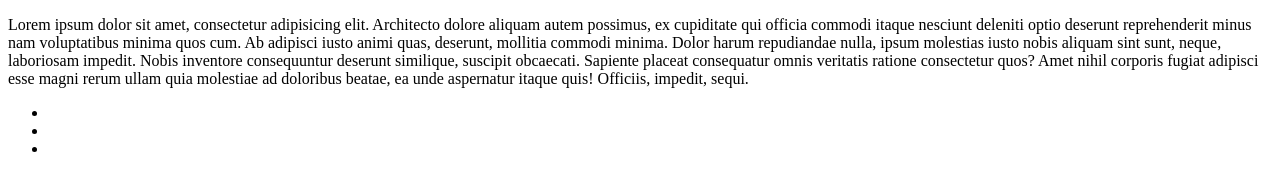
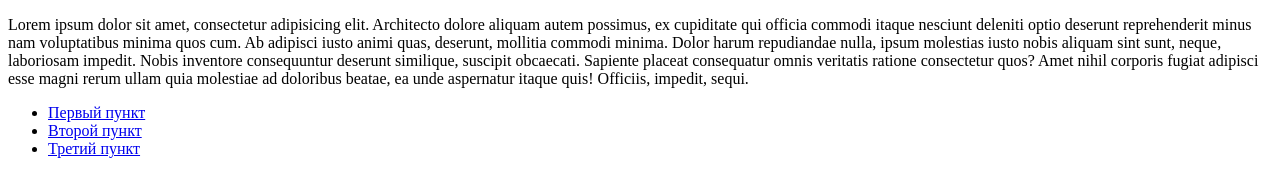
Before and after one commit to TomSky777/Test_Brackets, a plain HTML site: page index.html in a window 1280 px wide. Drawn offline with Linux system fonts and the light colour scheme.

Commit message:
изменил Index.html  в самом github

```diff
--- a/index.html
+++ b/index.html
@@ -11,9 +11,9 @@
         <span>Sapiente placeat consequatur omnis veritatis ratione consectetur quos? Amet nihil corporis fugiat adipisci esse magni rerum ullam quia molestiae ad doloribus beatae, ea unde aspernatur itaque quis! Officiis, impedit, sequi.</span>
     </p>
     <ul>
-        <li><a href="#"></a></li>
-        <li><a href="#"></a></li>
-        <li><a href="#"></a></li>
+        <li><a href="#">Первый пункт</a></li>
+        <li><a href="#">Второй пункт</a></li>
+        <li><a href="#">Третий пункт</a></li>
     </ul>
 </body>
 </html>
```
